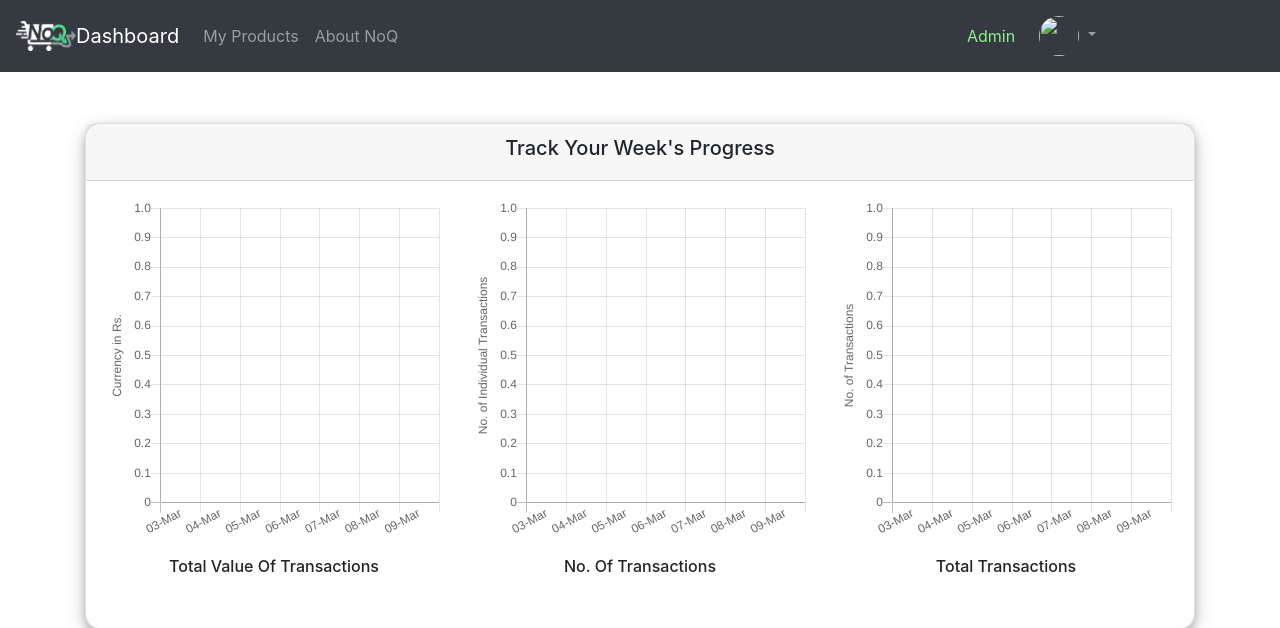
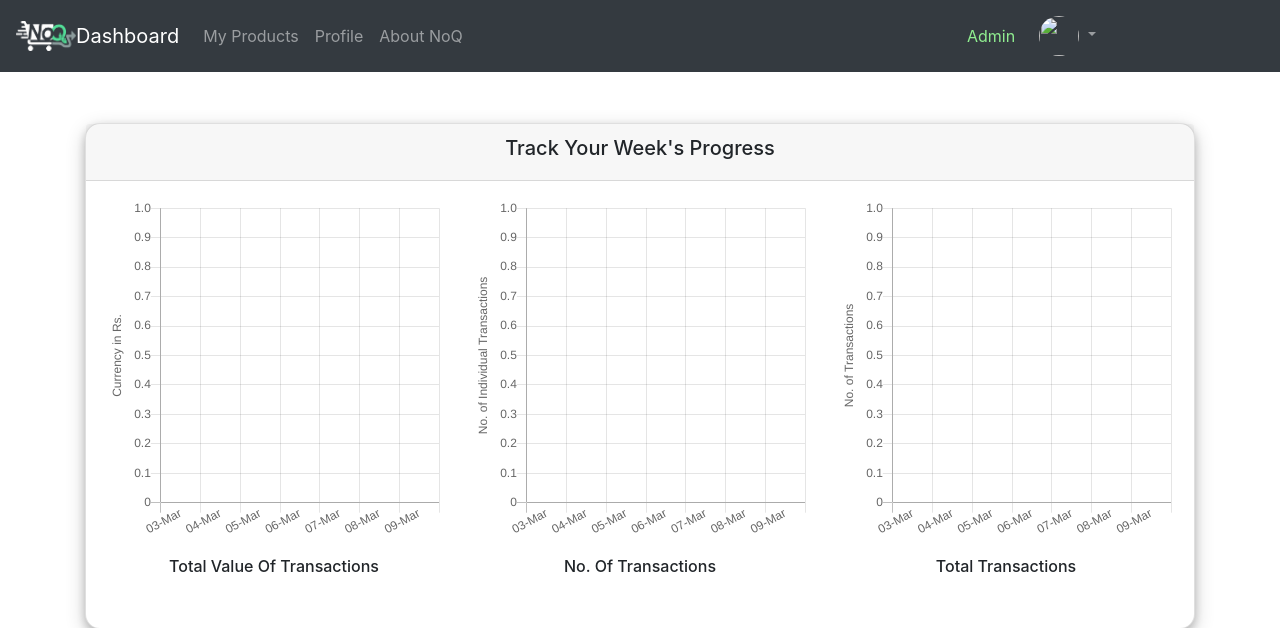
Before and after one commit to Phantom586/RadiateLabs, a Django app: page /home/ in a window 1280 px wide. Shown: the top 628 px of the page. Run offline with Django 3.2, Linux system fonts and the light colour scheme; the visitor is signed in with stand-in values (Sample User, id 1); data that the repository does not hold is empty; some libraries are stand-ins or nearby versions.

Commit message:
added profile to nav-bar again

```diff
--- a/NoQ_Retailer_WebApp/BaseApp/templates/BaseApp/base.html
+++ b/NoQ_Retailer_WebApp/BaseApp/templates/BaseApp/base.html
@@ -41,9 +41,9 @@
             <li class="nav-item">
               <a class="nav-link" href="{% url 'myproduct' %}">My Products <span class="sr-only">(current)</span></a>
             </li>
-            {% comment %} <li class="nav-item">
+            <li class="nav-item">
               <a class="nav-link" href="{% url 'profile' %}">Profile</a>
-            </li> {% endcomment %}
+            </li>
             <li class="nav-item">
               <a class="nav-link" href="#">About NoQ</a>
             </li>
```
